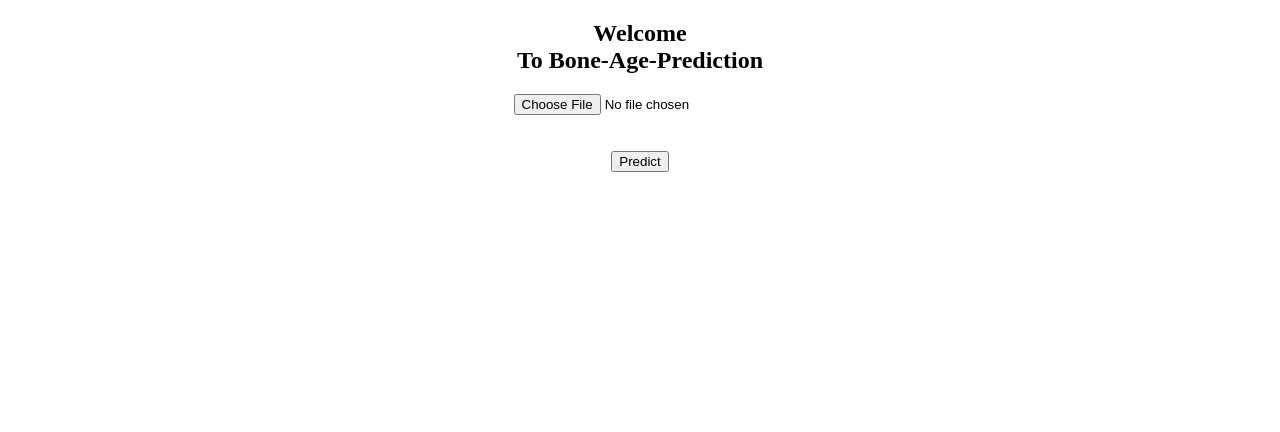
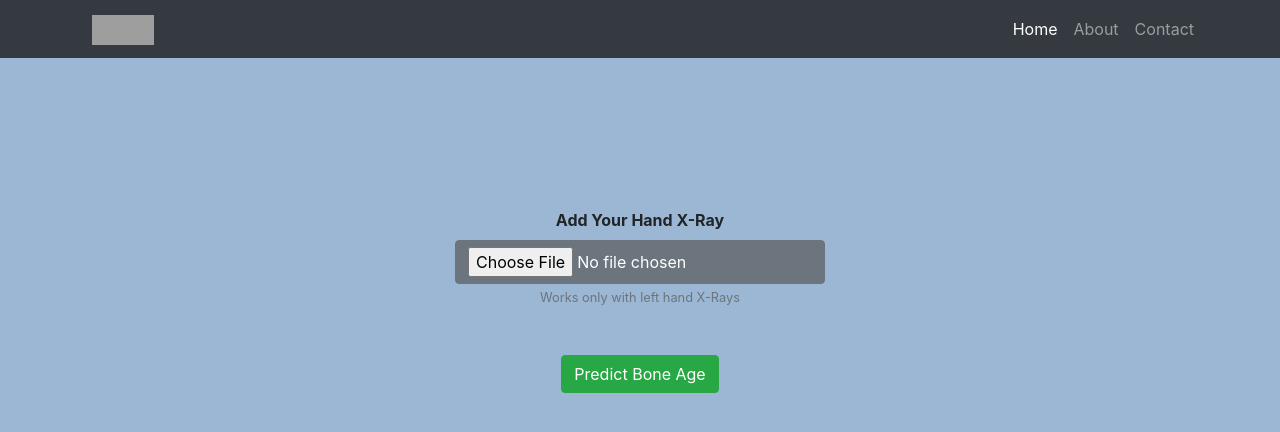
Before and after one commit to KarlWardin27/Bone-Age-Detection-Using-Deep-Learning, a Flask app: page / in a window 1280 px wide. Shown: the top 432 px of the page. Run offline with Flask 2, Linux system fonts and the light colour scheme; grey boxes are pictures that could not be loaded.

Commit message:
Re-Designed  Index Page and fixed prediction.html

```diff
--- a/Web App Development/templates/index.html
+++ b/Web App Development/templates/index.html
@@ -1,21 +1,69 @@
 <!DOCTYPE html>
 <html lang="en">
     <head>
+        <!-- Required meta tags -->
+        <meta charset="utf-8">
+        <meta name="viewport" content="width=device-width, initial-scale=1, shrink-to-fit=no">
 
-    </head>
-    <body>
-        <center>
-            <div class='cont'>
-                <h2>Welcome <br> To Bone-Age-Prediction </h2>
+        <!-- Bootstrap CSS -->
+        <link rel="stylesheet" href="https://cdn.jsdelivr.net/npm/bootstrap@4.5.3/dist/css/bootstrap.min.css" integrity="sha384-TX8t27EcRE3e/ihU7zmQxVncDAy5uIKz4rEkgIXeMed4M0jlfIDPvg6uqKI2xXr2" crossorigin="anonymous">
+
+        <title>Bone Age Predictor (Under 18)</title>
+</head>
+<body>
+
+    <!-- Optional JavaScript; choose one of the two! -->
+
+    <!-- Option 1: jQuery and Bootstrap Bundle (includes Popper) -->
+    <script src="https://code.jquery.com/jquery-3.5.1.slim.min.js" integrity="sha384-DfXdz2htPH0lsSSs5nCTpuj/zy4C+OGpamoFVy38MVBnE+IbbVYUew+OrCXaRkfj" crossorigin="anonymous"></script>
+    <script src="https://cdn.jsdelivr.net/npm/bootstrap@4.5.3/dist/js/bootstrap.bundle.min.js" integrity="sha384-ho+j7jyWK8fNQe+A12Hb8AhRq26LrZ/JpcUGGOn+Y7RsweNrtN/tE3MoK7ZeZDyx" crossorigin="anonymous"></script>
+
+    <!-- Option 2: jQuery, Popper.js, and Bootstrap JS
+    <script src="https://code.jquery.com/jquery-3.5.1.slim.min.js" integrity="sha384-DfXdz2htPH0lsSSs5nCTpuj/zy4C+OGpamoFVy38MVBnE+IbbVYUew+OrCXaRkfj" crossorigin="anonymous"></script>
+    <script src="https://cdn.jsdelivr.net/npm/popper.js@1.16.1/dist/umd/popper.min.js" integrity="sha384-9/reFTGAW83EW2RDu2S0VKaIzap3H66lZH81PoYlFhbGU+6BZp6G7niu735Sk7lN" crossorigin="anonymous"></script>
+    <script src="https://cdn.jsdelivr.net/npm/bootstrap@4.5.3/dist/js/bootstrap.min.js" integrity="sha384-w1Q4orYjBQndcko6MimVbzY0tgp4pWB4lZ7lr30WKz0vr/aWKhXdBNmNb5D92v7s" crossorigin="anonymous"></script>
+    -->
+  </body>
+  </html>
+  <html>
+    <body style = "background-color: #9BB7D4;">
+        <nav class="navbar navbar-expand-lg navbar-dark bg-dark static-top" style="padding-left: 30px;">
+            <div class="container">
+              <a class="navbar-brand" href="#">
+                    <img src="static/unnamed.png" width="62px" height="30px" alt="">
+                  </a>
+              <button class="navbar-toggler" type="button" data-toggle="collapse" data-target="#navbarResponsive" aria-controls="navbarResponsive" aria-expanded="false" aria-label="Toggle navigation">
+                    <span class="navbar-toggler-icon"></span>
+                  </button>
+              <div class="collapse navbar-collapse" id="navbarResponsive">
+                <ul class="navbar-nav ml-auto">
+                  <li class="nav-item active">
+                    <a class="nav-link" href="#">Home
+                          <span class="sr-only">(current)</span>
+                        </a>
+                  </li>
+                  <li class="nav-item">
+                    <a class="nav-link" href="#">About</a>
+                  </li>
+                  <li class="nav-item">
+                    <a class="nav-link" href="#">Contact</a>
+                  </li>
+                </ul>
+              </div>
             </div>
+          </nav>
 
-
-        <form method="POST" action="{{url_for('home')}}" enctype="multipart/form-data">
-            <input type="file" name='image' class='btn'><br><br><br>
-            <input type="submit" class='btn' value="Predict">
-        </form>
-
-    </center>
+            <div class="d-flex justify-content-center">
+                <center><form method ="POST" action="{{url_for('home')}}" enctype="multipart/form-data" style = "padding-top : 150px">
+                     <div class="form-group">
+                            <label for ="image"><strong>Add Your Hand X-Ray</strong></label><br>
+                            <input type="file" name='image' class='btn btn-secondary'><br>
+                            <small id="image" class="form-text text-muted">Works only with left hand X-Rays</small><br><br>
+                            <input type="submit" class='btn btn-success' value="Predict Bone Age">
+                     <!--<button type="submit" value ="Login" name = "Login" class="btn btn-success" formaction="process.php">Submit</button>-->
+                    <!-- <button type="submit" value ="Register" name = "Register" class="btn btn-secondary" formaction="register.html">Register</button> -->
+                   </form></center>
+              </div>
 
     </body>
 </html>
```
Also changed, not shown: Web App Development/templates/prediction.html (+2 -13 lines).
